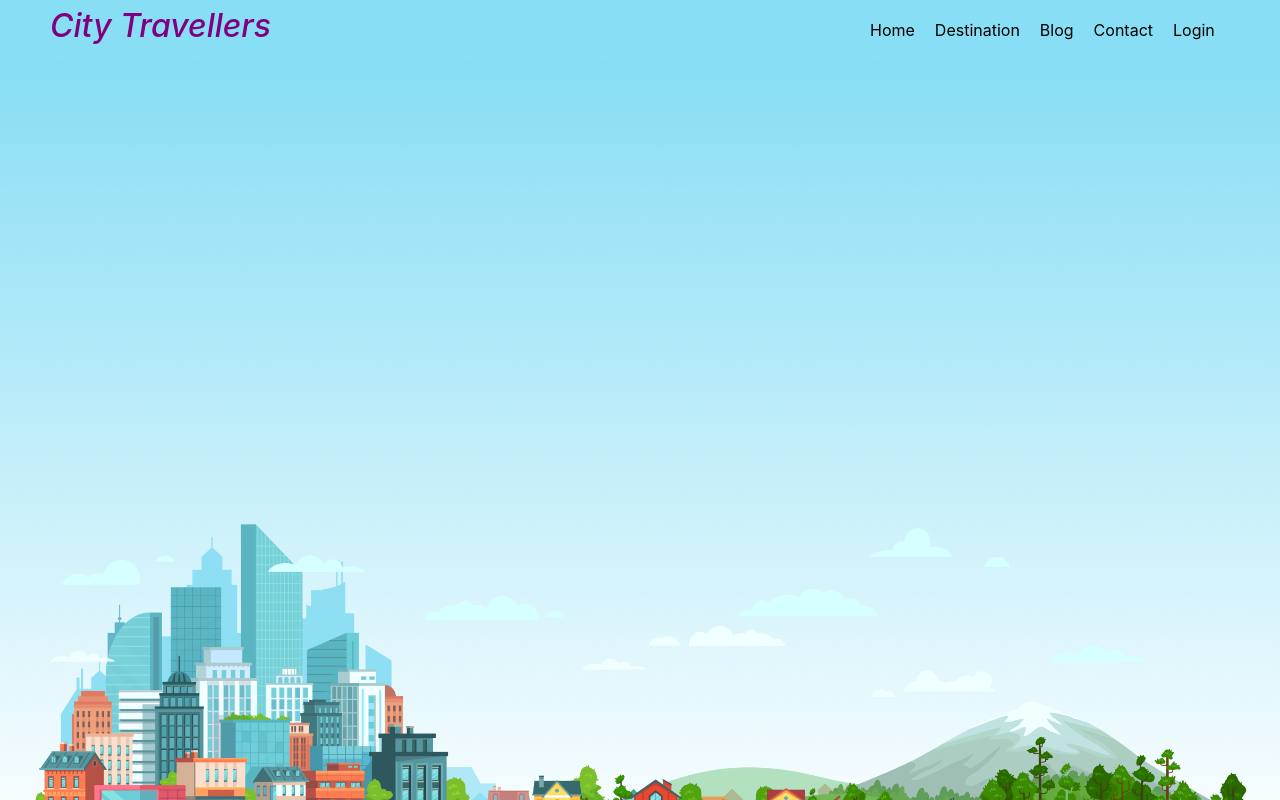
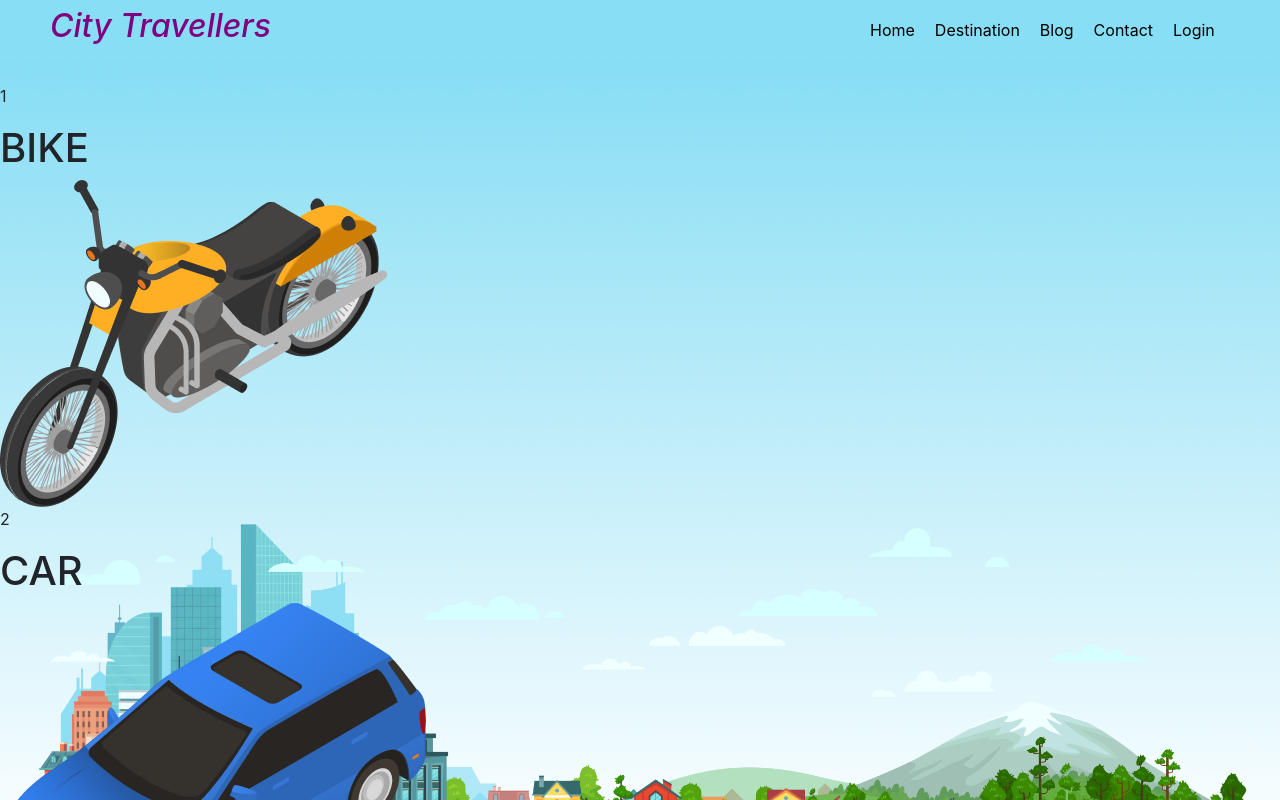
Before and after one commit to shawongithub/react-auth, a React (Create React App) app: page / in a window 1280 px wide. Shown: the top 800 px of the page. Built offline with nearby package versions, Linux system fonts and the light colour scheme.

Commit message:
added fakeData

```diff
--- a/src/components/Templates/Templates.js
+++ b/src/components/Templates/Templates.js
@@ -1,15 +1,26 @@
 import React from 'react';
 import background from '../../images/Bg.png'
+import { traffics } from '../../fakeData/traffics';
 const Templates = () => {
     const backgroundStyle = {
         backgroundImage: `url(${background})`,
         backgroundSize: 'cover',
         height: '800px'
     }
+    console.log(traffics);
     return (
         <div style={backgroundStyle} >
-            <div style={{ marginTop: '0px' }}>
-                <span style={{ color: '#88def4' }}>no top margin</span>
+            <div>
+                <span style={{ color: '#88def4' }}>no empty space for background</span>
+                {
+                    traffics.map(traffic => {
+                        return (<div>
+                            <p>{traffic.id}</p>
+                            <h1>{traffic.name}</h1>
+                            <img src={traffic.image} alt="" />
+                        </div>)
+                    })
+                }
 
             </div>
         </div>
--- /dev/null
+++ b/src/fakeData/traffics.js
@@ -0,0 +1,27 @@
+import bike from '../images/Frame.png'
+import car from '../images/Frame-2.png'
+import bus from '../images/Frame-1.png'
+import train from '../images/Group.png'
+
+export const traffics = [
+    {
+        id: 1,
+        name: "BIKE",
+        image: bike
+    },
+    {
+        id: 2,
+        name: "CAR",
+        image: car
+    },
+    {
+        id: 3,
+        name: "BUS",
+        image: bus
+    },
+    {
+        id: 4,
+        name: "TRAIN",
+        image: train
+    }
+]
```
